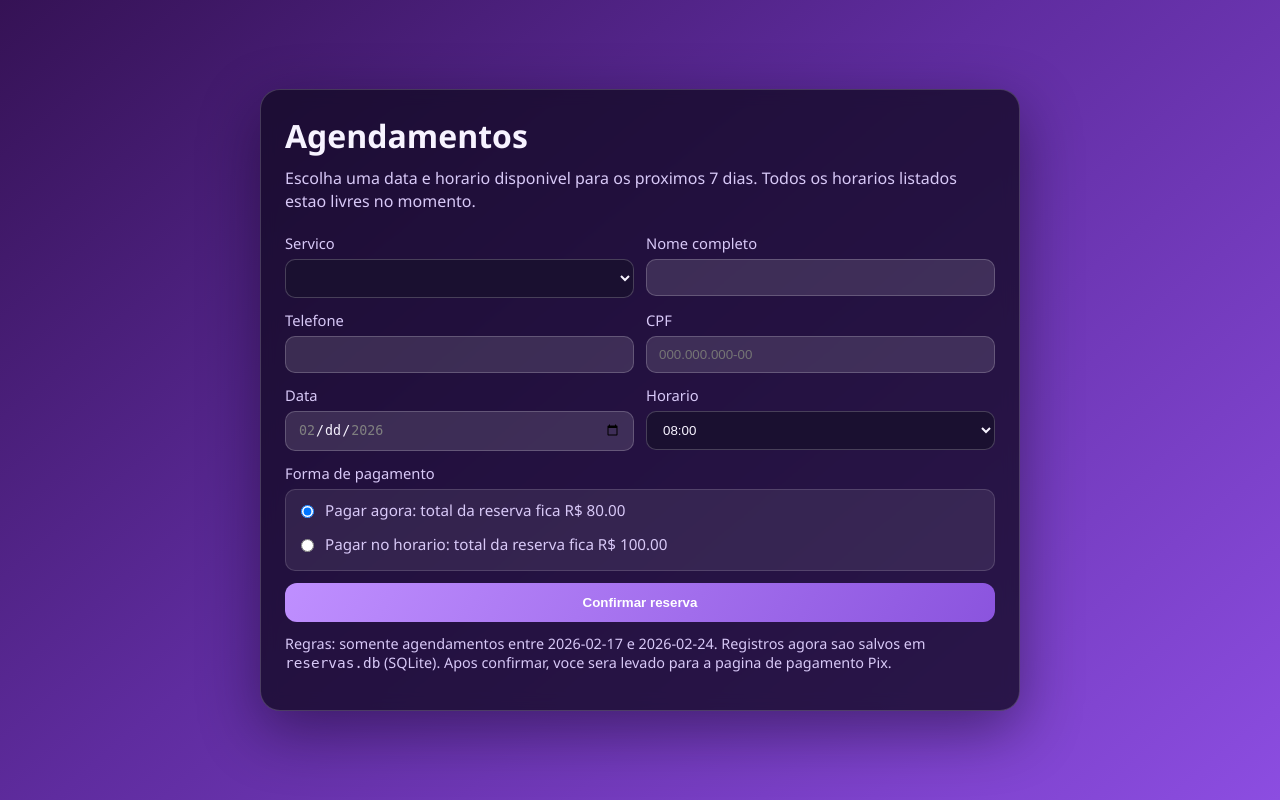
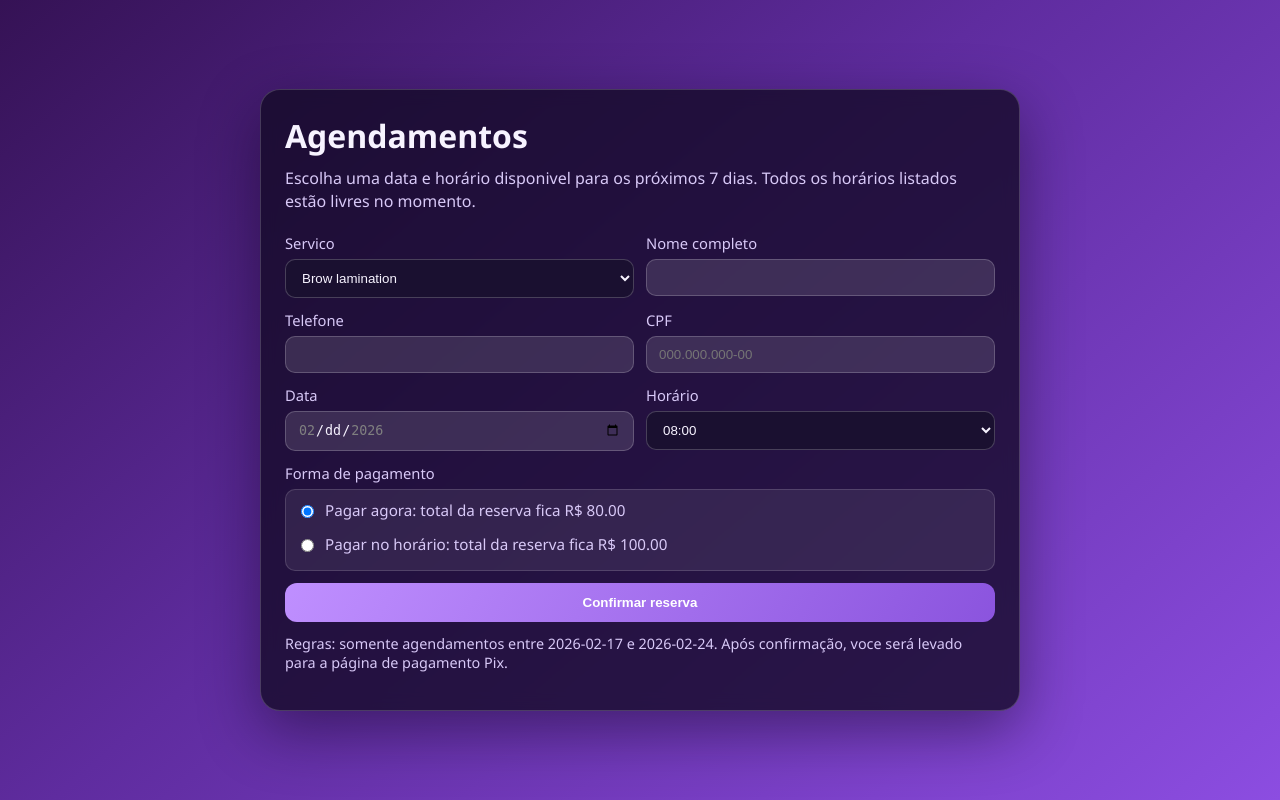
Before and after one commit to oneto133/Agendamento, a FastAPI app: page / in a window 1280 px wide. Run offline with FastAPI, Linux system fonts and the light colour scheme.

Commit message:
Ajuste de readme com observações iniciais, alteração do serviçoes prestados no app.py com a inserção de mais 2 para exemplo e alteração de linhas desnecessárias no html como informação de salvamento no banco de dados

```diff
--- a/app.py
+++ b/app.py
@@ -3,7 +3,6 @@ from pathlib import Path
 import os
 import re
 import sqlite3
-
 import httpx
 from fastapi import FastAPI, Form, Request
 from fastapi.responses import JSONResponse, RedirectResponse
@@ -15,8 +14,9 @@ BASE_DIR = Path(__file__).parent
 DB_PATH = BASE_DIR / "reservas.db"
 
 SERVICOS = {
-    "": {"valor_reservado": 100.0, "valor_com_desconto": 80.0},
+    "Brow lamination": {"valor_reservado": 100.0, "valor_com_desconto": 80.0},
     "Fio a Fio": {"valor_reservado": 50.0, "valor_com_desconto": 40.0},
+    "Lash lifting": {"valor_reservado": 50.0, "valor_com_desconto": 40.0}
 }
 HORARIOS = [
     "08:00",
--- a/templates/agendamento.html
+++ b/templates/agendamento.html
@@ -18,8 +18,8 @@
   <main class="card">
     <h1>Agendamentos</h1>
     <p class="intro">
-      Escolha uma data e horario disponivel para os proximos 7 dias.
-      Todos os horarios listados estao livres no momento.
+      Escolha uma data e horário disponivel para os próximos 7 dias.
+      Todos os horários listados estão livres no momento.
     </p>
 
     {% if erro %}
@@ -61,7 +61,7 @@
       </div>
 
       <div>
-        <label for="horario">Horario</label>
+        <label for="horario">Horário</label>
         <select id="horario" name="horario" required>
           {% for hora in horarios %}
             <option value="{{ hora }}" {% if dados.horario == hora %}selected{% endif %}>{{ hora }}</option>
@@ -78,7 +78,7 @@
           </label>
           <label class="radio-option">
             <input type="radio" name="forma_pagamento" value="no_horario" {% if dados.forma_pagamento == "no_horario" %}checked{% endif %}>
-            Pagar no horario: total da reserva fica R$ {{ "%.2f"|format(valor_padrao) }}
+            Pagar no horário: total da reserva fica R$ {{ "%.2f"|format(valor_padrao) }}
           </label>
         </div>
       </div>
@@ -88,7 +88,7 @@
 
     <p class="note">
       Regras: somente agendamentos entre {{ data_min }} e {{ data_max }}.
-      Registros agora sao salvos em <code>reservas.db</code> (SQLite). Apos confirmar, voce sera levado para a pagina de pagamento Pix.
+      Após confirmação, voce será levado para a página de pagamento Pix.
     </p>
   </main>
 
```
Also changed, not shown: README.md.
